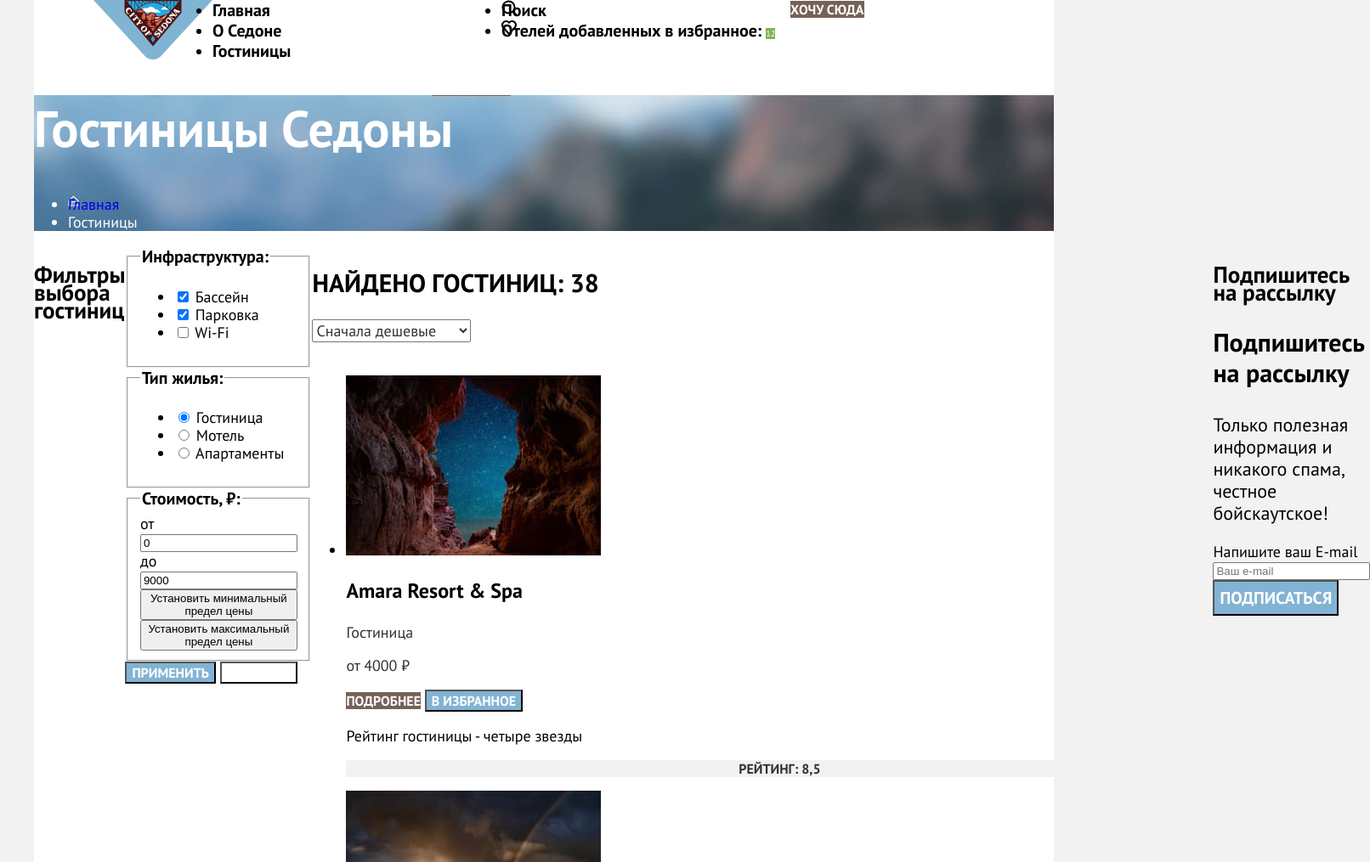
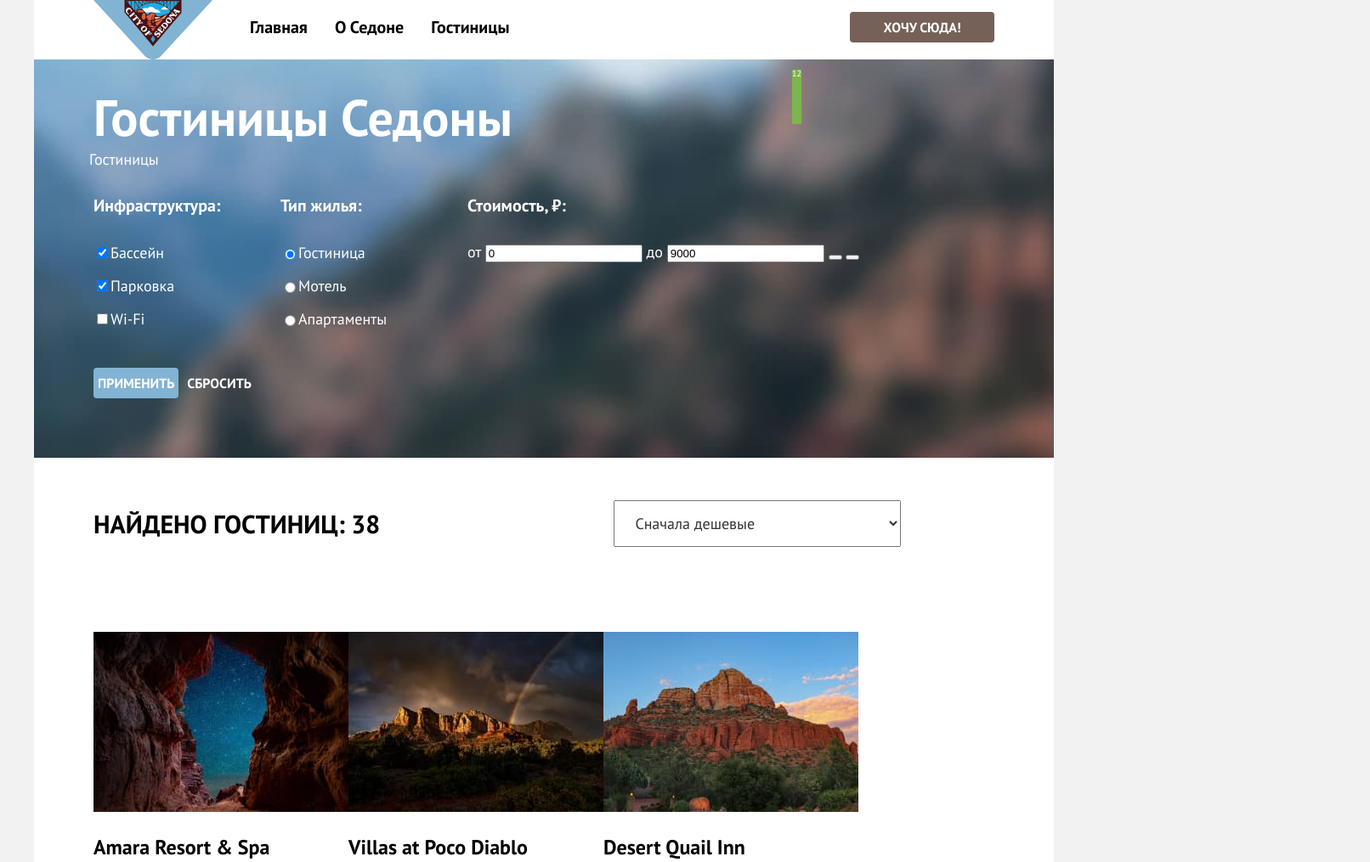
Before and after one commit to htmlacademy-htmlcss/1094015-sedona-37, a plain HTML site: page catalog.html in a window 1280 px wide. Shown: the top 1015 px of the page at 85% size, 1612 px wide, since content can reach past the window. Drawn offline with Linux system fonts and the light colour scheme.

Commit message:
добавляет сетки на флексах

```diff
--- a/catalog.html
+++ b/catalog.html
@@ -12,7 +12,9 @@
         <div class="page-container">
             <header class="page-header">
               <nav class="navigation">
+                <a class="navigation-logo" href="index.html">
                 <img class="page-header-logo" src="images/logo.svg" width="140" height="70" alt="Логотип Седона.">
+                </a>
                 <ul class="navigation-list">
                   <li class="navigation-item">
                     <a class="navigation-link" href="index.html">Главная</a>
@@ -24,21 +26,21 @@
                     <a class="navigation-link" href="catalog.html">Гостиницы</a>
                   </li>
                 </ul>
-                <ul class="navigation-list navagation-user">
-                    <li class="navigation-item search">
-                        <a class="navigation-link" href="#">
+                <ul class="navigation-user">
+                  <li class="navigation-item-user">
+                    <a class="navigation-link-user" href="#">
                       <span class="visually-hidden">Поиск</span>
                     </a>
                   </li>
-                    <li class="navigation-item favorite">
-                        <a class="navigation-link" href="#">
+                  <li class="navigation-item-user">
+                    <a class="navigation-link-user" href="#">
                       <span class="visually-hidden">Отелей добавленных в избранное:</span>
                       <span class="navigation-favorites">12</span>
                     </a>
                   </li>
                  </ul>
                   <div class="button-here">
-                    <a class="button nav-button" href="#">Хочу сюда</a>
+                    <a class="button nav-button" href="#">Хочу сюда!</a>
                   </div>
               </nav>
             </header>
@@ -46,11 +48,11 @@
         <!-- Основная страница -->
 
         <main class="main-container main-inner">
-            <header class="inner-header">
+            <div class="inner-header">
                 <h1 class="inner-header-title">Гостиницы Седоны</h1>
                 <ul class="breadcrumbs">
-                    <li class="breadcrumbs-item breadcrumbs-home">
-                        <a class="breadcrumbs-link" href="index.html">
+                    <li class="breadcrumbs-item">
+                        <a class="breadcrumbs-link breadcrumbs-home" href="index.html">
                             <span class=visually-hidden>Главная</span>
                         </a>
                     </li>
@@ -58,51 +60,50 @@
                         <a class="breadcrumbs-link">Гостиницы</a>
                     </li>
                 </ul>
-            </header>
                 <section class="catalog-products">
                     <h2 class="visually-hidden">Фильтры выбора гостиниц</h2>
                     <form class="catalog-filter" action="https://echo.htmlacademy.ru/" method="get">
-                        <fieldset class="catalog-filter-group">
+                        <fieldset class="catalog-filter-group catalog-filter-infrastructure">
                             <legend class="catalog-filter-title">Инфраструктура:</legend>
                             <ul class="catalog-filter-list">
                                 <li class="catalog-filter-item">
-                                    <label class="control">
+                                    <label class="control tick">
                                         <input class="control-input" type="checkbox" name="pool" checked>
                                         Бассейн
                                     </label>
                                 </li>
                                 <li class="catalog-filter-item">
-                                    <label class="control">
+                                    <label class="control tick">
                                         <input class="control-input" type="checkbox" name="parking" checked>
                                         Парковка
                                     </label>
                                 </li>
                                 <li class="catalog-filter-item">
-                                    <label class="control" lang="en">
+                                    <label class="control tick" lang="en">
                                         <input class="control-input" type="checkbox" name="Wi-Fi">
                                         Wi-Fi
                                     </label>
                                 </li>
                             </ul>
                         </fieldset>
-                        <fieldset class="catalog-filter-group">
+                        <fieldset class="catalog-filter-group catalog-filter-housing">
                             <legend class="catalog-filter-title">Тип жилья:</legend>
                             <ul class="catalog-filter-list">
                                 <li class="catalog-filter-item">
-                                    <label class="control">
+                                    <label class="control circle">
                                         <input class="control-input" type="radio" name="product-group" value="Hotel"
                                             checked>
                                         Гостиница
                                     </label>
                                 </li>
                                 <li class="catalog-filter-item">
-                                    <label class="control">
+                                    <label class="control circle">
                                         <input class="control-input" type="radio" name="product-group" value="Motel">
                                         Мотель
                                     </label>
                                 </li>
                                 <li class="catalog-filter-item">
-                                    <label class="control">
+                                    <label class="control circle">
                                         <input class="control-input" type="radio" name="product-group"
                                             value="Apartments">
                                         Апартаменты
@@ -134,8 +135,10 @@
                             <button class="button button-reset" type="submit">Сбросить</button>
                         </div>
                     </form>
-            <section>
-            <div class="catalog-right-column">
+                    </section>
+            </div>
+            <section class="hotels">
+            <div class="catalog-top-column">
                 <h2 class="found-hotels">Найдено гостиниц: 38</h2>
                 <select class="select-control" aria-label="Сортировка">
                     <option value="cheap" selected>Сначала дешевые</option>
@@ -152,6 +155,7 @@
                     <a class="button" href="#">
                         <span class="visually-hidden">Показать товары списком</span>
                     </a>
+                </div>
                 </section>
                 <ul class="product-list">
                     <li class="product-card">
@@ -235,7 +239,6 @@
                         <a class="pagination-link pagination-further" href="#">10</a>
                     </li>
                 </ul>
-            </div>
             </section>
             <section class="newsletter-catalog">
                 <h2 class="visually-hidden">Подпишитесь на рассылку</h2>
--- a/styles/styles.css
+++ b/styles/styles.css
@@ -15,7 +15,7 @@
 }
 
 
-/* .visually-hidden {
+.visually-hidden {
   position: absolute;
   width: 1px;
   height: 1px;
@@ -24,7 +24,7 @@
   border: 0;
   clip: rect(0 0 0 0);
   overflow: hidden;
-} */
+}
 
 html {
   height: 100%;
@@ -56,14 +56,21 @@ body a {
   min-height: 100%;
   display: flex;
   flex-direction: column;
+  box-shadow: 0 0 15px var(--color-shadow-page);
 }
 
 .page-header {
   color: #000000;
   background-color: #ffffff;
+  z-index: 1;
+  margin-bottom: -6px;
+  padding: 0 70px;
+  min-height: 70px;
 }
 
 .navigation-link {
+  display: block;
+  padding: 14px 10px;
   font-weight: 700;
   font-size: 20px;
   line-height: 24px;
@@ -72,42 +79,83 @@ body a {
   text-decoration: none;
 }
 
-.search {
+.navigation-link-user {
+  display: flex;
+  height: 100%;
+  text-decoration: none;
+}
+
+/* .search {
   background-image: url(../images/search.svg);
   background-repeat: no-repeat;
-}
+} */
 
-.favorite {
+/* .favorite {
   background-image: url(../images/favorites.svg);
   background-repeat: no-repeat;
-}
+} */
 
 .navigation {
   display: flex;
+  align-items: flex-start;
   width: 1060px;
   margin: 0 auto;
 }
 
 .navigation-list {
-  width: 340px;
+  display: flex;
+  flex-wrap: wrap;
+  min-width: 340px;
   margin: 0;
   padding: 0;
+  list-style-type: none;
+  margin-right: auto;
+}
+
+.navigation-item {
+  padding: 6px;
+}
+
+.navigation-item-user {
+  min-width: 44px;
+  height: 64px;
+  padding: 6px 4px;
 }
 
 .navigation-user {
-  max-width: 270px;
-  margin-left: auto;
+  display: flex;
+  flex-wrap: wrap;
+  justify-content: flex-end;
+  width: 88px;
+  height: 64px;
+  margin: 0 20px;
+  padding: 0;
+  list-style-type: none;
+}
 
+.navigation-logo {
+  margin-right: 28px;
 }
 
 .page-header-logo {
   width: 140px;
+  display: block;
+}
+
+.button-here {
+  display: flex;
+  flex-shrink: 0;
+  flex-wrap: wrap;
+  column-gap: 14px;
+  max-width: 340px;
 }
 
 .nav-button {
   font-size: 16px;
   line-height: 20px;
   background-color: #756157;
+  width: 160px;
+  margin: 14px 0;
 }
 
 .navigation-favorites {
@@ -139,6 +187,8 @@ body a {
   background-image: url(../images/mountains.jpg);
   background-size: 100% auto;
   background-repeat: no-repeat;
+  padding-bottom: 82px;
+  padding-top: 51px;
 }
 
 .welcome-sedona {
@@ -158,6 +208,7 @@ body a {
   font-size: 22px;
   line-height: 26px;
   color: #333333;
+  margin: 0;
 }
 
 /* Advantages */
@@ -167,7 +218,23 @@ body a {
   list-style: none;
   margin: 0;
   padding: 0;
+  display: flex;
+  flex-wrap: wrap;
 }
+
+.advantages-indention {
+  margin: 0 258px 90px 258px;
+  padding-top: 69px;
+}
+
+.advantages-heading {
+  margin: 0;
+  margin-bottom: 25px;
+}
+
+/* .advantages-caption {
+  margin: 0;
+} */
 
 .index-column {
   display: flex;
@@ -176,9 +243,13 @@ body a {
 }
 
 .advantages-item {
-  width: 1200px;
+  width: 100%;
   display: flex;
   justify-content: space-between;
+}
+
+.advantages-item-center {
+  width: 400px;
 }
 
 .advantages-title {
@@ -192,7 +263,9 @@ body a {
   background-color: #82b3d3;
   color: #ffffff;
   width: 400px;
-  height: 385px;
+  min-height: 385px;
+  padding: 80px 85px;
+  box-sizing: border-box;
 }
 
 .advantages-picture {
@@ -200,23 +273,20 @@ body a {
   height: 385px;
 }
 
-.advantages-item-center {
-  width: 1200px;
-  display: flex;
-  justify-content: space-between;
-}
-
 .note-light {
   background-color: rgba(131, 179, 211, 0.12);
   width: 400px;
-  height: 385px;
-
+  min-height: 385px;
+  padding: 80px 85px;
+  box-sizing: border-box;
 }
 
 .note-light-blue {
   background-color: rgba(131, 179, 211, 0.2);
   width: 400px;
-  height: 385px;
+  min-height: 385px;
+  padding: 80px 85px;
+  box-sizing: border-box;
 }
 
 .advantages-description {
@@ -236,6 +306,13 @@ body a {
   color: #ffffff;
   text-align: center;
   text-decoration: none;
+  display: inline-block;
+  padding: 8px 5px;
+  font-size: 16px;
+  line-height: 20px;
+  border: none;
+  border-radius: 4px;
+  cursor: pointer;
 }
 
 /* Services */
@@ -245,11 +322,14 @@ body a {
   display: flex;
   justify-content: space-between;
   padding: 0;
+  margin: 0;
 }
 
 .services-item {
   width: 400px;
-  height: 385px;
+  min-height: 385px;
+  padding: 80px 85px;
+  box-sizing: border-box;
 }
 
 .services-title {
@@ -257,7 +337,6 @@ body a {
   font-size: 24px;
   line-height: 28px;
   text-transform: uppercase;
-  margin: 81px 85px 0 85px;
 }
 
 .services-description {
@@ -265,7 +344,6 @@ body a {
   font-size: 18px;
   line-height: 21px;
   color: #333333;
-  margin: 30px 85px 81px 85px;
 }
 
 .services-housing {
@@ -287,6 +365,32 @@ body a {
   background-color: #756157;
   font-size: 20px;
   line-height: 36px;
+  padding: 8px 50px;
+}
+
+.services-indention {
+  padding: 64px 347.5px;
+}
+
+.services-heading {
+  margin: 0;
+  margin-bottom: 20px;
+}
+
+.services-caption {
+  margin: 0;
+}
+
+.interested {
+  padding: 96px 304px;
+}
+
+.interested-heading {
+  margin-bottom: 20px;
+}
+
+.interested-caption {
+  margin-bottom: 54px;
 }
 
 /* newsletter */
@@ -296,29 +400,46 @@ body a {
   color: #ffffff;
   background-image: url(../images/Subscribe.jpg);
   background-repeat: no-repeat;
-  background-size: 100% auto;
+  background-size: cover;
+  padding: 96px 258px 104px 258px;
+}
+
+.newsletter-catalog {
+  padding: 96px 258px 104px 258px;
+  text-align: center;
 }
 
 .newsletter-label {
   font-family: "PT Sans", sans-serif;
+  flex-grow: 1;
 }
 
 .newsletter-heading {
   font-weight: 700;
   font-size: 30px;
   line-height: 36px;
+  margin: 0;
+  margin-bottom: 20px;
+  text-transform: uppercase;
 }
 
 .newsletter-caption {
   font-weight: 400;
   font-size: 22px;
   line-height: 26px;
+  margin: 0;
+  margin-bottom: 54px;
+}
+
+.newsletter-form {
+  display: flex;
 }
 
 .button-subscribe {
   background-color: #82B3D3;
   font-size: 20px;
   line-height: 36px;
+  border-radius: 0 4px 4px 0;
 }
 
 /* catalog */
@@ -332,9 +453,26 @@ body a {
 .inner-header {
   background-image: url(../images/filter.jpg);
   background-repeat: no-repeat;
-  background-size: 100% auto;
+  background-size: cover;
+  padding: 35px 70px 70px;
+  background-position: center;
   color: #ffffff;
   background-color: #000000;
+}
+
+.breadcrumbs {
+  display: flex;
+  flex-wrap: wrap;
+  row-gap: 8px;
+  align-items: center;
+  margin: 0 0 8px -5px;
+  padding: 0;
+  list-style: none;
+}
+
+.breadcrumbs-item {
+  display: flex;
+  align-items: center;
 }
 
 .breadcrumbs-home {
@@ -346,21 +484,79 @@ body a {
   font-weight: 700;
   font-size: 60px;
   line-height: 78px;
+  margin: 0;
+}
+
+.catalog-filter {
+  display: flex;
+  flex-wrap: wrap;
+  row-gap: 30px;
+  column-gap: 70px;
+  align-items: flex-start;
+  padding-top: 24px;
+}
+
+.catalog-filter-group {
+  margin: 0;
+  padding: 0;
+  border: 0;
+}
+
+.catalog-filter-list {
+  margin: 0;
+  padding: 0;
+  list-style-type: none;
+}
+
+.catalog-filter-item {
+  margin-bottom: 16px;
+}
+
+.control {
+  line-height: 23px;
+}
+
+.tick,
+.circle {
+  display: flex;
+  align-items: center;
+}
+
+.catalog-filter-infrastructure,
+.catalog-filter-housing {
+  min-width: 150px;
 }
 
 .catalog-products {
   display: flex;
 }
 
-.catalog-right-column {
-  width: 1060px;
+.hotels {
+  padding: 50px 70px 60px;
 }
 
+.catalog-top-column {
+  display: flex;
+  align-items: center;
+  margin-bottom: 40px;
+}
 
 .catalog-filter-title {
   font-weight: 700;
   font-size: 20px;
   line-height: 24px;
+  margin-bottom: 32px;
+  padding: 0;
+}
+
+.product-list {
+  display: flex;
+  flex-wrap: wrap;
+  margin: 0 70px;
+  margin-bottom: 40px;
+  padding: 0;
+  list-style: none;
+  width: 1060px;
 }
 
 .control-input {
@@ -386,6 +582,17 @@ body a {
   font-size: 30px;
   line-height: 36px;
   text-transform: uppercase;
+  margin: 0;
+  margin-right: auto;
+  min-width: 355px;
+}
+
+.select-control {
+  min-width: 292px;
+  margin: 0 70px;
+  padding: 14px 131px 14px 20px;
+  font: inherit;
+
 }
 
 .select-control {
@@ -443,12 +650,30 @@ body a {
   background-color: #F2F2F2;
 }
 
+.pagination {
+  display: flex;
+  flex-wrap: wrap;
+  align-items: center;
+  margin: 0 70px 60px;
+  padding: 0;
+  padding-top: 40px;
+  box-shadow: inset 0 1px var(--color-brdr-catalog-2);
+  list-style: none;
+  gap: 8px;
+}
+
 .pagination-link {
   font-weight: 700;
   font-size: 20px;
   line-height: 36px;
   text-decoration: none;
   font-family: inherit;
+  display: flex;
+  justify-content: center;
+  align-items: center;
+  min-width: 60px;
+  min-height: 60px;
+  padding: 12px 10px;
 }
 
 .pagination-further {
@@ -469,17 +694,41 @@ body a {
 .page-footer {
   background-color: #ffffff;
   color: #000000;
+  display: flex;
+  justify-content: space-between;
+  align-items: center;
+  padding: 40px 70px 30px;
 }
 
 .page-footer-container {
-display: flex;
-margin: 0 auto;
-width: 1200px;
+  display: flex;
+  margin: 0 auto;
+  width: 1200px;
 }
 
 .social {
   width: 142px;
   margin-right: 237px;
+}
+
+.social-list {
+  display: flex;
+  flex-shrink: 0;
+  flex-wrap: wrap;
+  max-width: 240px;
+  margin: 0;
+  padding: 0;
+  list-style: none;
+}
+
+.social-item {
+  padding: 0 4px;
+}
+
+.social-link {
+  display: flex;
+  width: 40px;
+  height: 50px;
 }
 
 .contacts {
@@ -492,7 +741,7 @@ width: 1200px;
   margin-left: auto;
 }
 
-.button-vkontakte {
+/* .button-vkontakte {
   background-image: url(../images/vkontakte.svg);
   background-repeat: no-repeat;
 }
@@ -505,7 +754,7 @@ width: 1200px;
 .button-youtube {
   background-image: url(../images/youtube.svg);
   background-repeat: no-repeat;
-}
+} */
 
 .contacts-address-phone {
   font-weight: 400;
```
Also changed, not shown: index.html (+25 -23 lines). Lines whose indentation alone changed are shown as unchanged.
